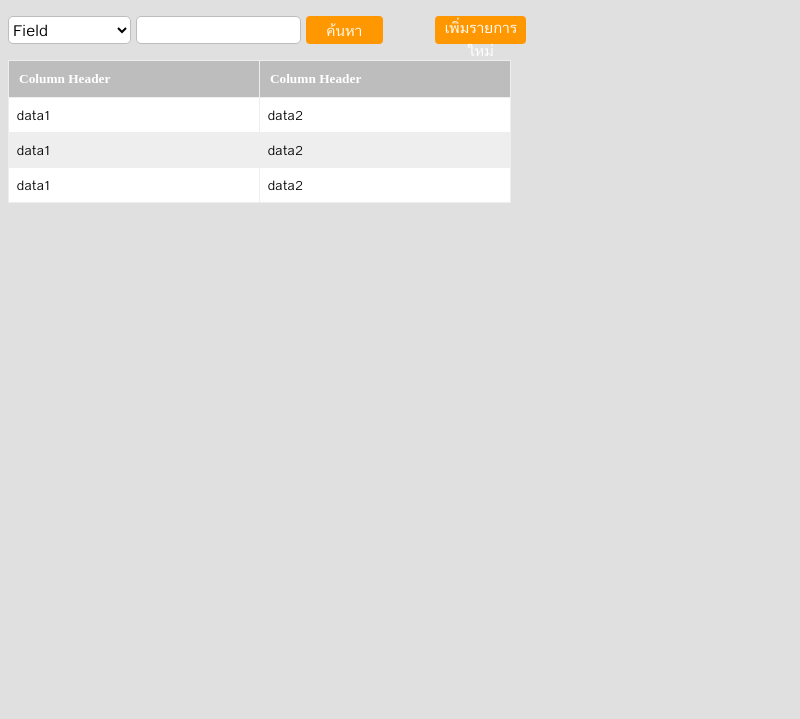
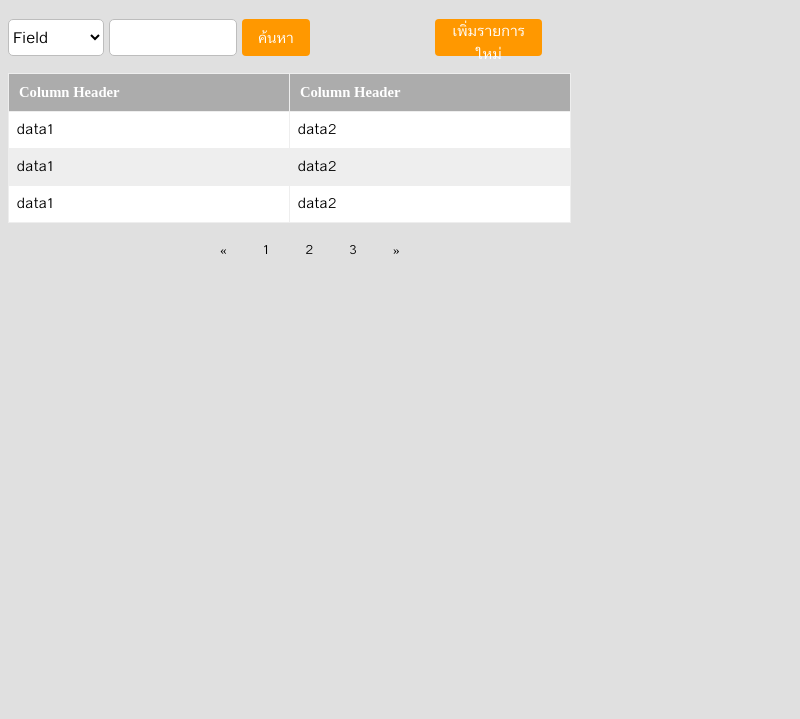
Before and after one commit to vorasiri/STservice, an Electron app: page info_page.html in a window 800 px wide. Shown: the part 81-800 px from the top of the page. Drawn offline with Linux system fonts and the light colour scheme; a web font is replaced by a local one.

Commit message:
Fix design info page

```diff
--- a/styles/info_page.css
+++ b/styles/info_page.css
@@ -17,9 +17,7 @@
 .grid-container {
     display: grid;
     grid-template-columns: repeat(5, 1fr) 250px;
-    grid-template-rows: 30% 10% 50% 10%;
-    grid-column-gap: 2%;
-    grid-row-gap: 2%;
+    grid-template-rows: 2fr 1fr;
 }
 
 .header {
@@ -27,22 +25,25 @@
 }
 
 .search-box {
-    grid-area: 2 / 1 / 3 / 5;
+    grid-area: 2 / 1 / 3 / 4;
+    height: 80%;
 }
 
 .add-button {
-    grid-area: 2 / 5 / 3 / 6;
+    grid-area: 2 / 4 / 3 / 6;
+    margin-left: 50%;
+    height: 80%;
 }
 
 .info-table {
-    padding-top: 2%;
-    grid-area: 3 / 1 / 4 / 6;
+    padding-top: 1%;
+    width: 74%;
 }
 
 .pagination {
-    grid-area: 4 / 1 / 5 / 6;
     display: inline-block;
     font-size: 10pt;
+    padding: 2% 25%;
 }
 
 .pagination a {
@@ -69,11 +70,11 @@ body {
 table {
     width: 97%;
     border-collapse: collapse;
-    font-size: 10pt;
+    font-size: 11pt;
 }
 
 th {
-    background-color: #BDBDBD;
+    background-color: #ACACAC;
     border: 1.5px #EEEEEE solid;
     font-weight: bold;
     padding: 10px;
--- a/thai_translate.json
+++ b/thai_translate.json
@@ -134,7 +134,7 @@
 		"sp_for": "อะไหล่สำหรับ",
 		"sp_cost": "ต้นทุนอะไหล่",
 		"sp_price": "ราคาอะไหล่",
-		"sp_sv_supplier": "ผู้จัดจำหน่ายอะไหล่",
+		"sp_supplier": "ผู้จัดจำหน่ายอะไหล่",
 		"staff_id": "รหัสพนักงาน",
 		"staff_branch": "สาขาพนักงาน",
 		"staff_position": "ตำแหน่งพนักงาน",
```
Also changed, not shown: home.html (+4 -0 lines), info_page.html (+1 -1 lines).
